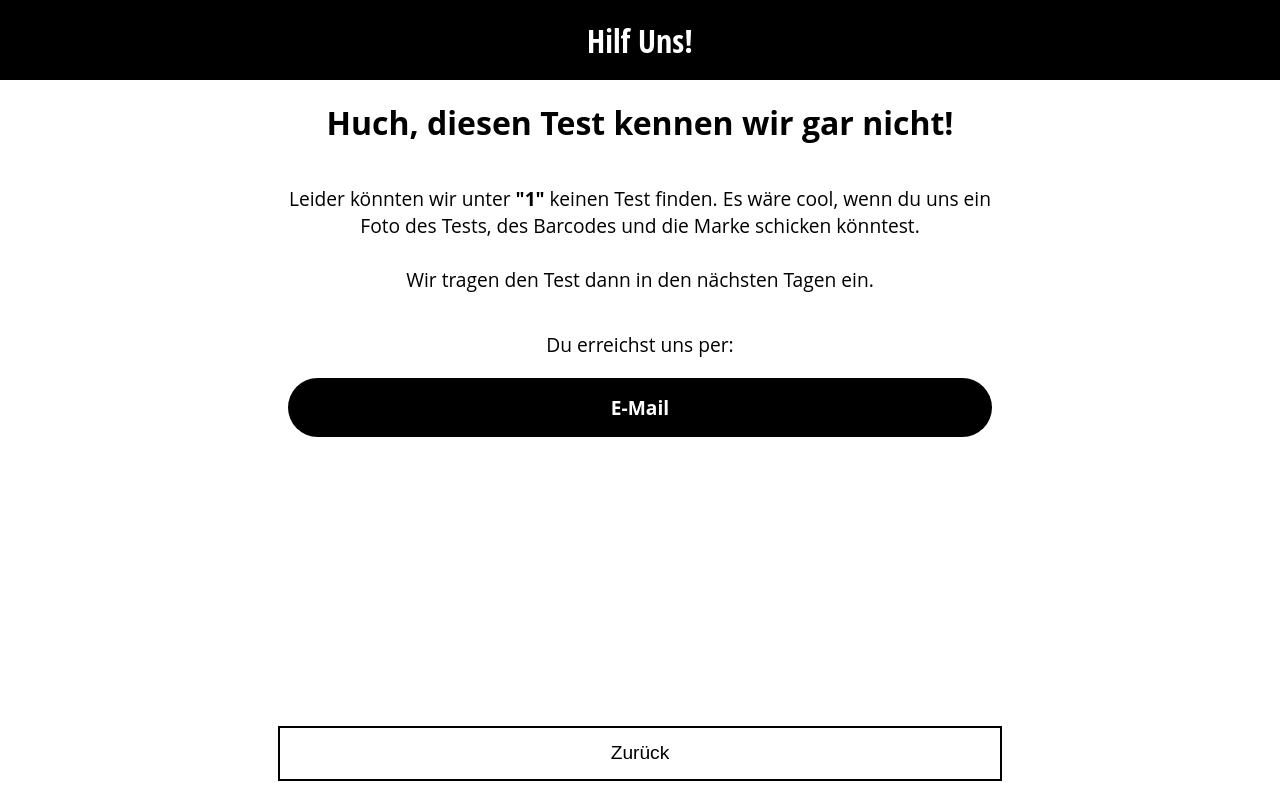
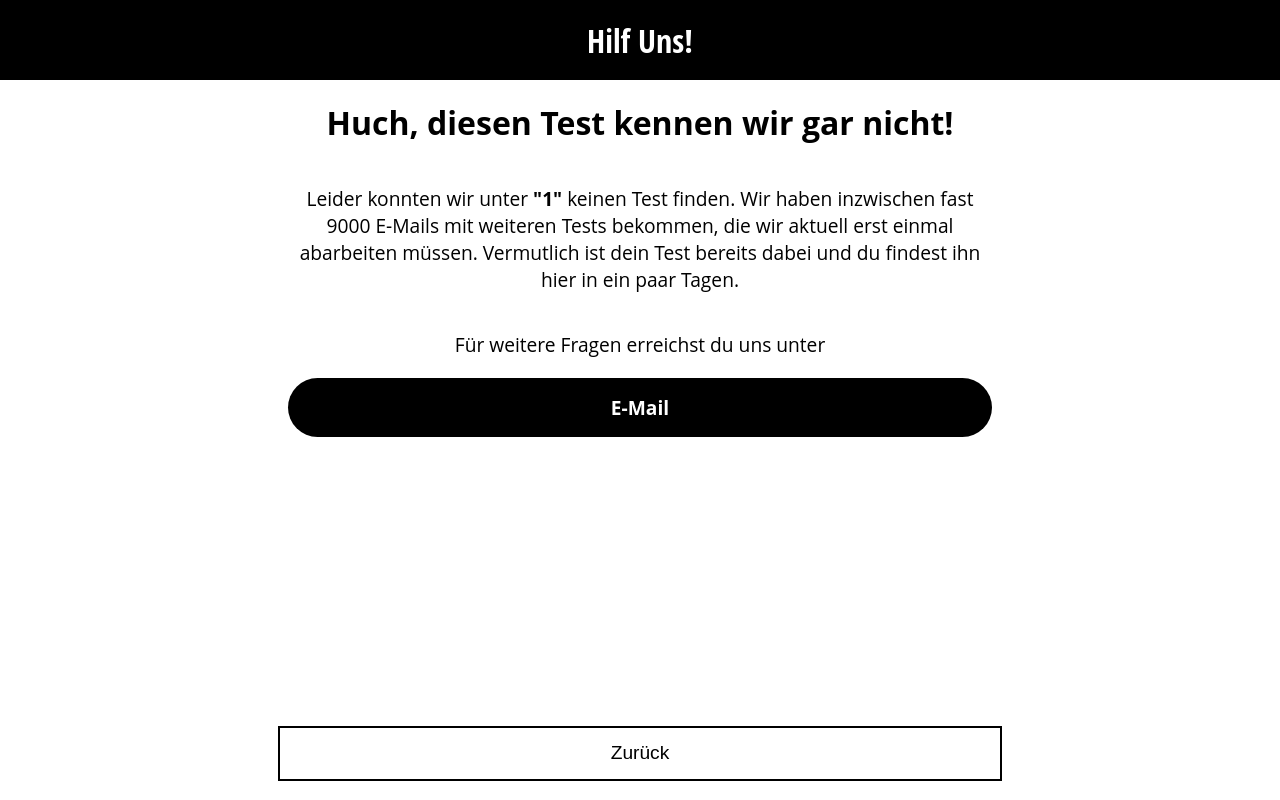
Before and after one commit to zerforschung/schnelltesttest.de, a React (Create React App) app: page /result/1/details in a window 1280 px wide. Built offline with nearby package versions, Linux system fonts and the light colour scheme.

Commit message:
✨ Dont show contact request

```diff
--- a/src/components/Result/NoTestFound.tsx
+++ b/src/components/Result/NoTestFound.tsx
@@ -24,13 +24,20 @@ export default function NoTestFound({ test_id }: { test_id: string }): JSX.Eleme
         >
           Huch, diesen Test kennen wir gar nicht!{' '}
         </h1>
+        {/*<p style={{ justifyContent: 'center', textAlign: 'center' }}>*/}
+        {/*  Leider konnten wir unter <b>"{test_id}"</b> keinen Test finden. Es wäre cool, wenn du uns*/}
+        {/*  ein Foto des Tests, des Barcodes und die Marke schicken könntest.*/}
+        {/*  <br />*/}
+        {/*  <br /> Wir tragen den Test dann in den nächsten Tagen ein.*/}
+        {/*</p>*/}
+        {/*<p>Du erreichst uns per:</p>*/}
+        {/*<ContactInfo />*/}
         <p style={{ justifyContent: 'center', textAlign: 'center' }}>
-          Leider könnten wir unter <b>"{test_id}"</b> keinen Test finden. Es wäre cool, wenn du uns
-          ein Foto des Tests, des Barcodes und die Marke schicken könntest.
-          <br />
-          <br /> Wir tragen den Test dann in den nächsten Tagen ein.
+          Leider konnten wir unter <b>"{test_id}"</b> keinen Test finden. Wir haben inzwischen fast
+          9000 E-Mails mit weiteren Tests bekommen, die wir aktuell erst einmal abarbeiten müssen.
+          Vermutlich ist dein Test bereits dabei und du findest ihn hier in ein paar Tagen.
         </p>
-        <p>Du erreichst uns per:</p>
+        <p>Für weitere Fragen erreichst du uns unter</p>
         <ContactInfo />
       </div>
       <div style={{ flexGrow: 1 }} />
```
